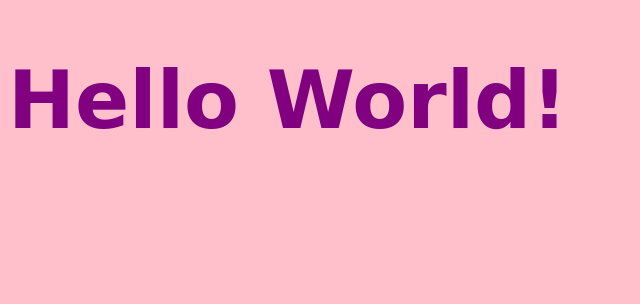
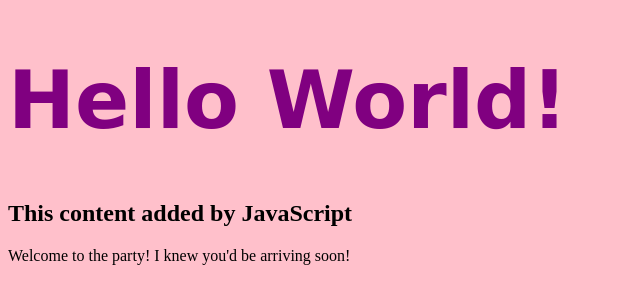
Before and after one commit to kahliapinkins123/website, a plain HTML site: page index.html in a window 1280 px wide. Shown: the whole page, without its empty margins (0-640 px from the left). Drawn offline with Linux system fonts and the light colour scheme.

Commit message:
add script.js, connect to index.html

```diff
--- a/index.html
+++ b/index.html
@@ -5,7 +5,8 @@
     </head>
     <link rel="stylesheet" href="style.css"/>
     <body>
-        <h1>Hello World!
-        </h1>
+
+        <h1>Hello World!</h1>
+        <script src="script.js"></script>
     </body>
 </html>
--- /dev/null
+++ b/script.js
@@ -0,0 +1,9 @@
+const h2 = document.createElement("h2");
+h2.textContent = "This content added by JavaScript";
+
+document.querySelector("body").appendChild(h2);
+
+const p = document.createElement("p");
+p.textContent = "Welcome to the party! I knew you'd be arriving soon!";
+
+document.querySelector("body").appendChild(p);
```
